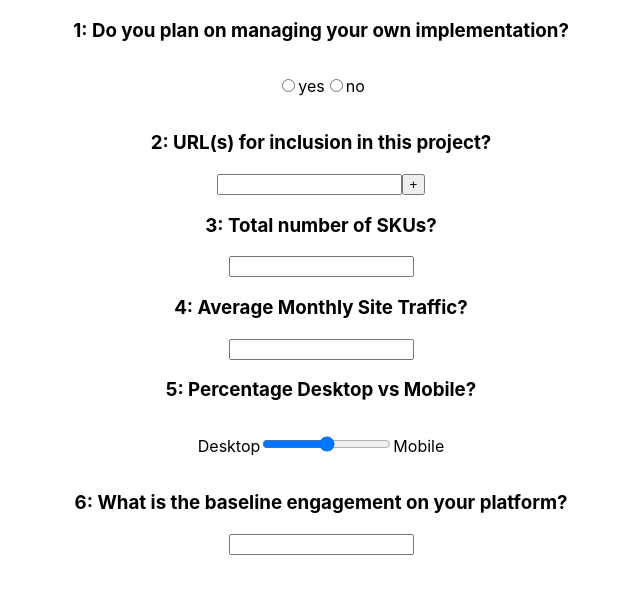
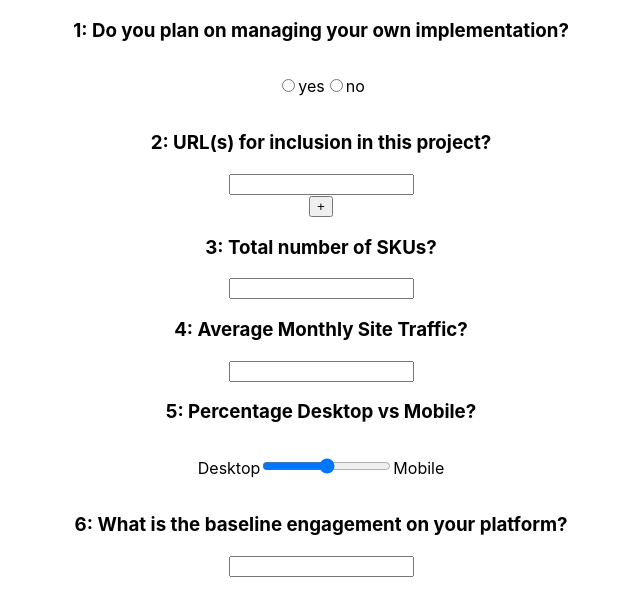
Before and after one commit to natesena/iguide, a React (Create React App) app: page / in a window 1280 px wide. Shown: the top 616 px of the page, without its empty margins (319-959 px from the left). Built offline with nearby package versions, Linux system fonts and the light colour scheme.

Commit message:
still working on bug

```diff
--- a/src/components/implementationQuestion.js
+++ b/src/components/implementationQuestion.js
@@ -2,35 +2,48 @@ import React, { useState } from "react";
 import { v4 as uuidv4 } from "uuid";
 
 function Question(props) {
-  const [count, setCount] = useState([""]);
+  const [inputs, setInputs] = useState([{ value: "" }]);
 
   var answerInput;
   if (props.data.answerType === "input") {
     if (props.data.answerLimit === "none") {
-      const inputs = count.map((x, i) => {
+      const inputBlock = inputs.map((input, i) => {
         const uuidKey = uuidv4();
+        input.key = input.key ? input.key : uuidKey;
+        console.log(
+          "input: ",
+          input,
+          "inputs.length: ",
+          inputs.length,
+          " i: ",
+          i
+        );
         return (
           <div key={uuidKey}>
             <input
-              value={x}
+              value={input.value}
               onChange={(e) => {
-                let updatedInputs = count.map((value, index) => {
-                  console.log("index: ", index, " i: ", i);
-                  return (index = i ? e.target.value : "blah");
+                let updatedInputs = inputs.map((nput, index) => {
+                  console.log("updated key: ", nput.key);
+                  return nput.key == uuidKey
+                    ? { value: e.target.value, key: nput.key }
+                    : { value: "error", key: nput.key };
                 });
-                setCount(updatedInputs);
+                setInputs(updatedInputs);
               }}
             />
-            {
-              (i = count.length ? (
-                <button onClick={() => setCount([...count, ""])}>+</button>
-              ) : null)
-            }
           </div>
         );
       });
 
-      answerInput = <div>{inputs}</div>;
+      answerInput = (
+        <div>
+          {inputBlock}
+          <button onClick={() => setInputs([...inputs, { value: "" }])}>
+            +
+          </button>
+        </div>
+      );
     } else {
       answerInput = <input />;
     }
```
